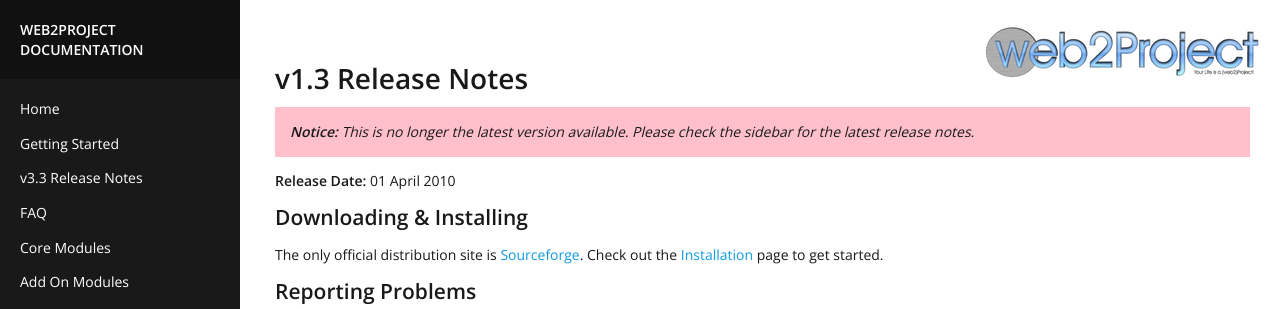
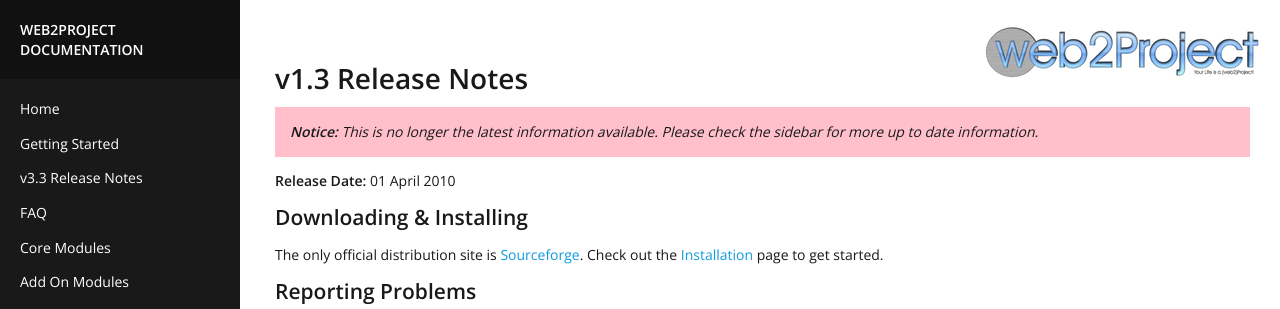
Before and after one commit to web2project/web2project.github.io, a Jekyll site: the page built from _release-notes/1.3.md, in a window 1280 px wide and 1400 px high. Shown: the top 309 px of the window. Built offline with Jekyll 4.4.1, drawn with Linux system fonts in a browser that asks for light colours; some of the changed text lies outside the part shown.

```diff
--- a/_includes/deprecated.html
+++ b/_includes/deprecated.html
@@ -1,3 +1,3 @@
 <div class="warning">
-    <strong>Notice:</strong> This is no longer the latest version available. Please check the sidebar for the latest release notes.
+    <strong>Notice:</strong> This is no longer the latest information available. Please check the sidebar for more up to date information.
 </div>
```
Also changed, not shown: _docs/module-building.md (+1 -6 lines), _layouts/page.html (+8 -0 lines).
